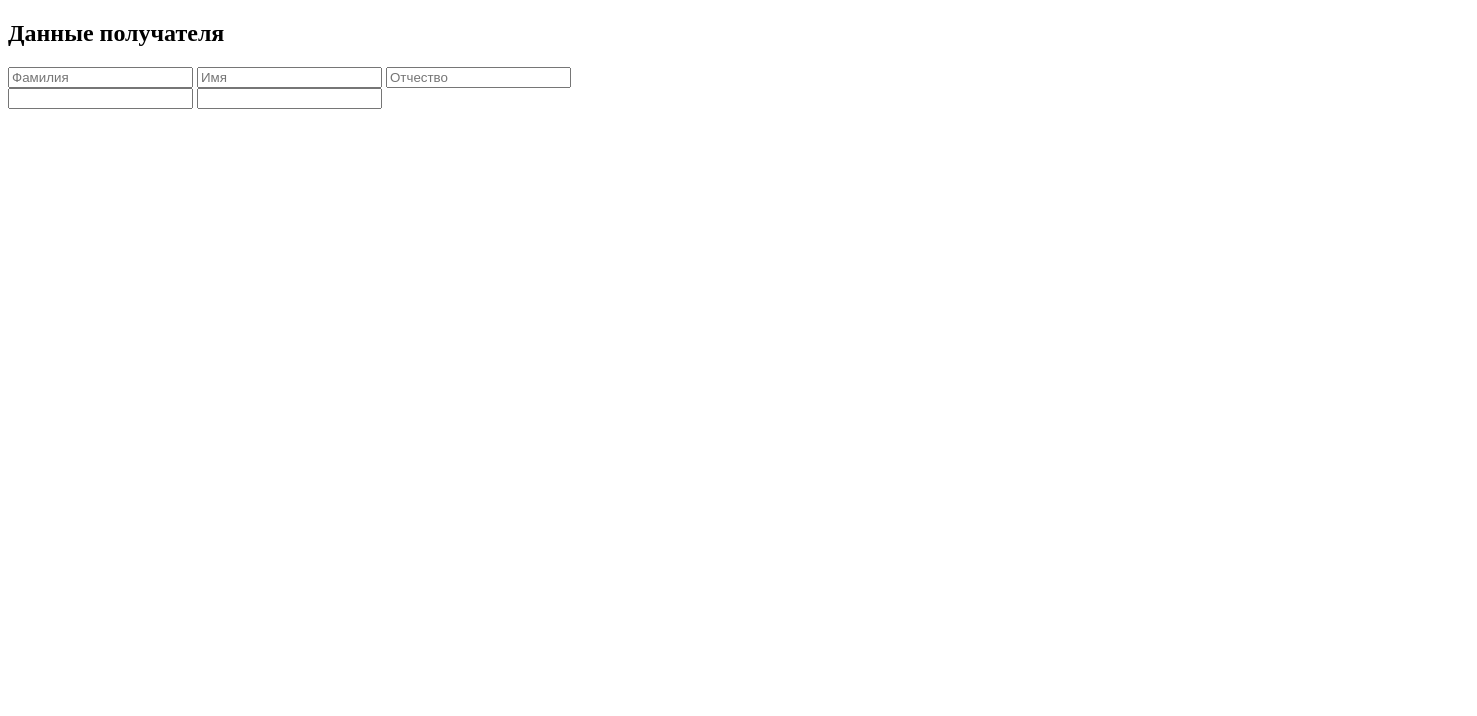
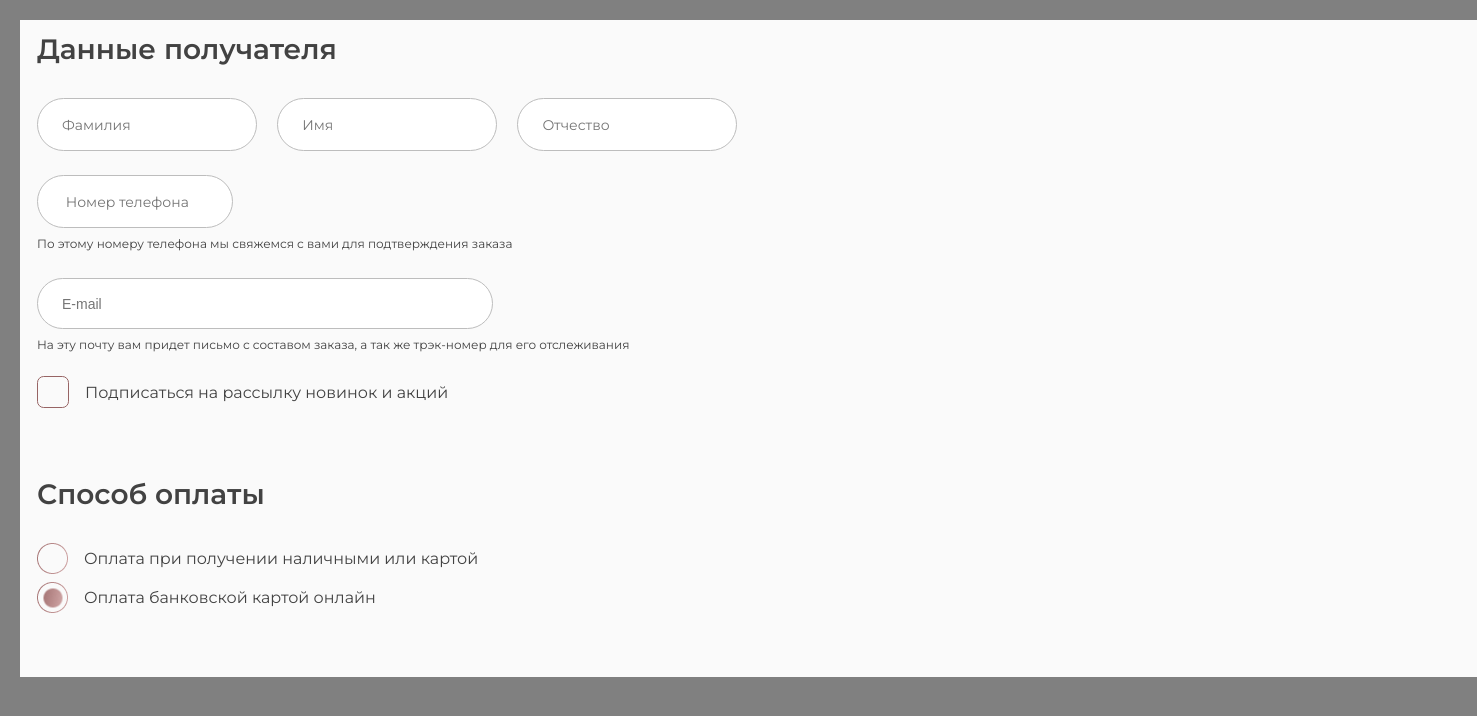
Before and after one commit to Kat3919/content, a plain HTML site: page index7.html in a window 1280 px wide. Shown: the whole page, 1477 px wide, since content can reach past the window. Drawn offline with Linux system fonts and the light colour scheme.

Commit message:
new layout7

```diff
--- a/index7.html
+++ b/index7.html
@@ -14,22 +14,56 @@
 
     <div class="container">
         <div class="text">
-              <h2 class="title">Данные получателя</h2>
-                <div class="full_name">
-                   <input type="text" id="name" name="human_surname" placeholder="Фамилия">
-                   <input type="text" id="name" name="human_name" placeholder="Имя">
-                   <input type="text" id="name" name="human_patronymic" placeholder="Отчество">
-                </div>
+
+              <h2 class="text">Данные получателя</h2>
+
+                <label for="full__name"></label>
+                   <input type="text" id="full-name" name="human__surname" placeholder="Фамилия">
+                   <input type="text" id="full-name" name="human__name" placeholder="Имя">
+                   <input type="text" id="full-name" name="human__patronymic" placeholder="Отчество">
+
+                 <div>
+                   <label for="people__phone"></label>
+                   <input type="tel" id="people__phone" name="human__figure" maxlength="13"  placeholder=" Номер телефона">
+                 </div>
 
 
 
+                <h6 class="text__little">По этому номеру телефона мы свяжемся с вами
+                    для подтверждения заказа</h6>
+
+                <div class="human__email">
+                    <label for="email"></label>
+                    <input type="email" id="email" name="human__email" placeholder="E-mail"  >
+                </div>
+
+                <h6 class="text__little">На эту почту вам придет письмо с составом заказа,
+                     а так же трэк-номер для его отслеживания</h6>
+
+
+                    <label  for="foo"  class="label">
+                     <input type="checkbox" id="foo" class="checkbox">
+                     <span class="new__button"></span>
+                     <span class="text__checkbox">Подписаться на рассылку новинок и акций</span>
+                    </label>
 
 
 
+                  <h2 class="title">Способ оплаты</h2>
 
 
-          <input type="email" id="mail" name="student_email" >
-          <input type="password" id="password" name="student_password">
+                    <label for="way" class="payment__method">
+                    <input type="radio" id="way" name="payment__option1" class="radio">
+                    <span class="new__button__radio"></span>
+                    <span class="text__radio">Оплата при получении наличными или картой</span>
+                    </label>
+
+
+                    <label for="way" class="payment__method">
+                    <input checked type="radio" id="way" name="payment__option1" class="radio" >
+                    <span class="new__button__radio"></span>
+                    <span class="text__radio">Оплата банковской картой онлайн</span>
+                    </label>
 
 
 
--- a/styles7.css
+++ b/styles7.css
@@ -0,0 +1,159 @@
+* {
+  margin: 0;
+  padding: 0;
+}
+
+body {
+  background: gray;
+  margin: 20px;
+}
+.container {
+  width: 1440px;
+  height: 610px;
+  background: #fafafa;
+  font-family: "Montserrat", sans-serif;
+  margin: 0 auto;
+  padding: 12px 0px 35px 17px;
+}
+h2.text {
+  color: #424242;
+  font-size: 28px;
+}
+#full-name {
+  width: 220px;
+  border-radius: 83px;
+  border: 1px solid #bdbdbd;
+  box-sizing: border-box;
+  margin-top: 32px;
+  padding: 17px 0px 16px 24px;
+  font-family: "Montserrat", sans-serif;
+  font-size: 14px;
+}
+input + input {
+  margin-left: 16px;
+}
+#people__phone {
+  border-radius: 83px;
+  border: 1px solid #bdbdbd;
+  margin-top: 24px;
+  padding: 17px 0px 16px 24px;
+  font-family: "Montserrat", sans-serif;
+  font-size: 14px;
+}
+h6.text__little {
+  color: #424242;
+  font-size: 12px;
+  font-weight: 400;
+  margin-top: 8px;
+}
+#email {
+  width: 456px;
+  border-radius: 83px;
+  font-size: 14px;
+  border: 1px solid #bdbdbd;
+  padding: 17px 0px 16px 24px;
+  margin-top: 27px;
+  box-sizing: border-box;
+}
+/* задаем к чекбоксу и тексту свойства для выравнивания*/
+.label {
+  display: flex;
+  margin-top: 24px;
+  align-items: center;
+}
+/*скрываем чекбокс который по умолчанию*/
+.checkbox {
+  display: none;
+}
+/*создаем чекбокс который по макету*/
+.new__button {
+  display: inline-block;
+  width: 30px;
+  height: 30px;
+  border-radius: 6.643px;
+  border: 1px solid #976464;
+  position: relative;
+}
+.new__button::before {
+  content: "";
+  position: absolute;
+  top: 50%;
+  left: 50%;
+  transform: translate(-50%, -50%);
+  display: block;
+  width: 16px;
+  height: 16px;
+  background: url(../content/Layout\ 7/4.png);
+  opacity: 0;
+  transition: 0.2s;
+}
+
+/*при нажатии на тект срабатывает и новый чекбокс*/
+.checkbox:checked + .new__button::before {
+  opacity: 1;
+}
+span.text__checkbox {
+  color: #424242;
+  font-family: "Montserrat", sans-serif;
+  font-size: 16px;
+  font-weight: 400;
+}
+/*делаем отступ между чекбоксом и текстом*/
+.new__button + .text__checkbox {
+  padding-left: 16px;
+}
+
+h2.title {
+  margin-top: 69px;
+  color: #424242;
+  font-size: 28px;
+}
+
+/*задаем стили radio кнопкам*/
+.payment__method {
+  display: flex;
+  margin-top: 32px;
+  align-items: center;
+}
+.payment__method + .payment__method {
+  margin-top: 8px;
+}
+/*скрываем кнопку radio которая по умолчанию*/
+.radio {
+  display: none;
+}
+/*создаем кнопку radio которая  по макету*/
+.new__button__radio {
+  display: inline-block;
+  width: 31px;
+  height: 31px;
+  position: relative;
+  background: url("../content/Layout\ 7/Ellipse 59.png");
+}
+.new__button__radio::before {
+  content: "";
+  position: absolute;
+  top: 50%;
+  left: 50%;
+  transform: translate(-50%, -50%);
+  display: block;
+  width: 19px;
+  height: 19px;
+  background: url("../content/Layout\ 7/Ellipse 14.png");
+  opacity: 0;
+  transition: 0.2s;
+}
+/*при нажатии на тект срабатывает и новый чекбокс*/
+.radio:checked + .new__button__radio::before {
+  opacity: 1;
+}
+span.text__radio {
+  color: #424242;
+  font-family: "Montserrat", sans-serif;
+  font-size: 16px;
+  font-weight: 400;
+}
+/*делаем отступ между чекбоксом и текстом*/
+.new__button__radio + .text__radio {
+  padding-left: 16px;
+}
```
Also changed, not shown: Layout 7/4.png (added), Layout 7/Ellipse 14.png (added), Layout 7/Ellipse 59.png (added), 1 other file.
